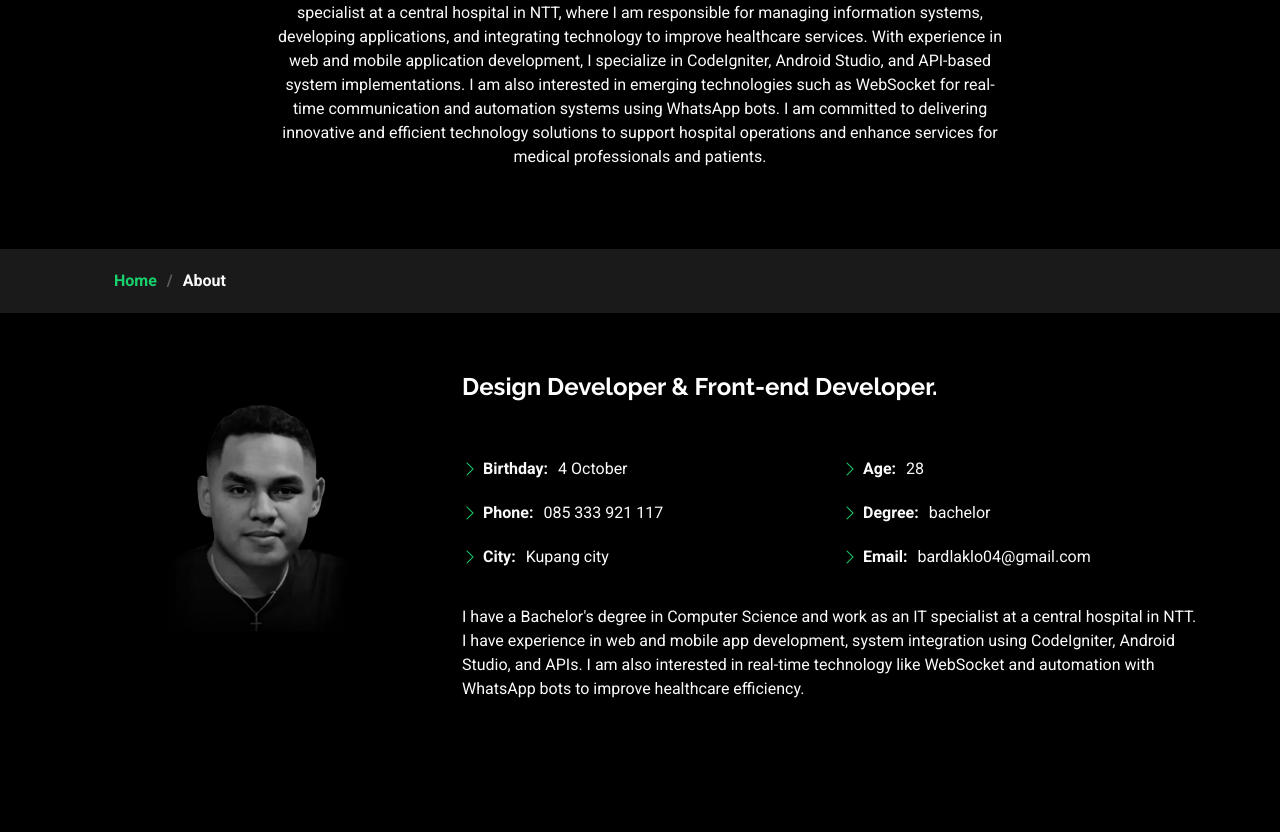
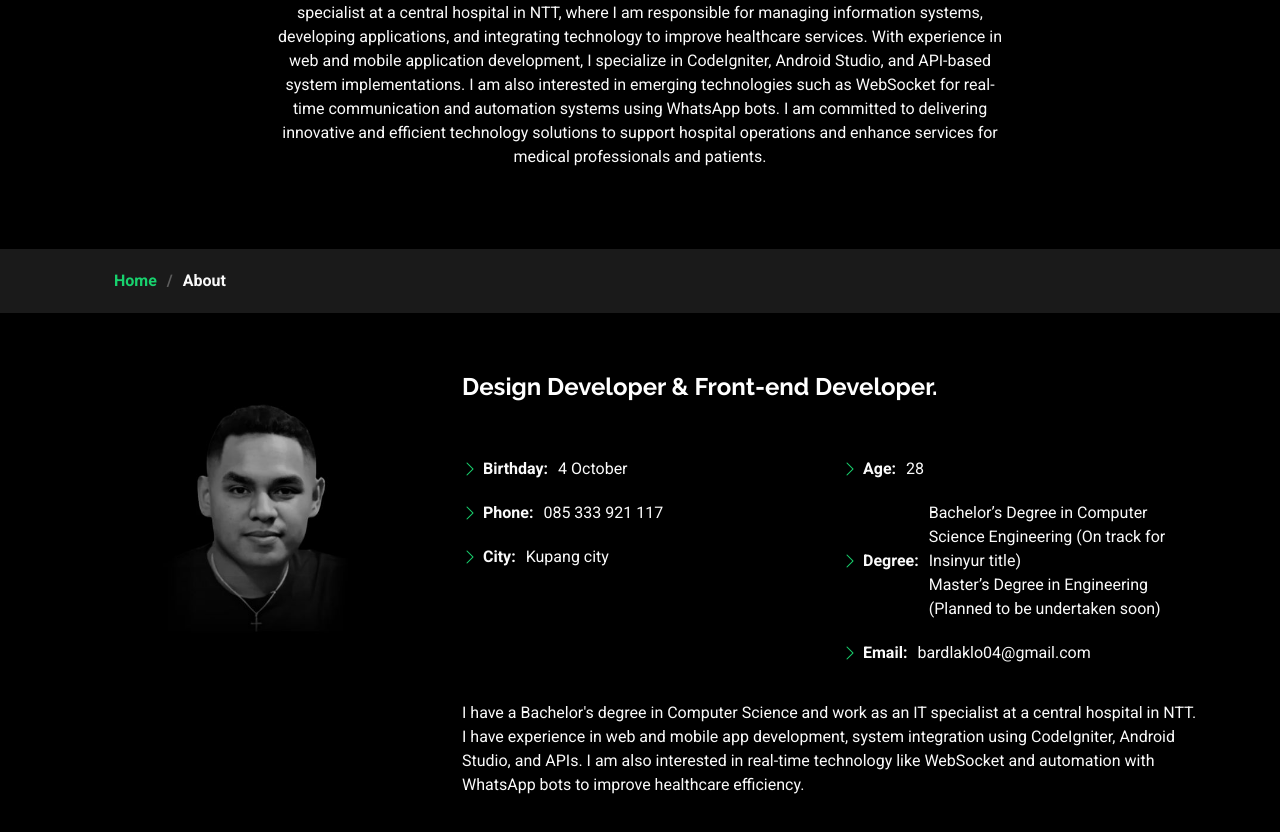
Before and after one commit to Albard244/Abl, a plain HTML site: page about.html in a window 1280 px wide. Shown: the part 238-1070 px from the top of the page. Drawn offline with Linux system fonts and the light colour scheme.

Commit message:
Update about.html

```diff
--- a/about.html
+++ b/about.html
@@ -109,7 +109,13 @@
                 <div class="col-lg-6">
                   <ul>
                     <li><i class="bi bi-chevron-right"></i> <strong>Age:</strong> <span>28</span></li>
-                    <li><i class="bi bi-chevron-right"></i> <strong>Degree:</strong> <span>bachelor</span></li>
+                    <li>
+                      <i class="bi bi-chevron-right"></i> <strong>Degree:</strong>
+                      <span
+                        >Bachelor’s Degree in Computer Science Engineering (On track for Insinyur title)<br />
+                        Master’s Degree in Engineering (Planned to be undertaken soon)</span
+                      >
+                    </li>
                     <li><i class="bi bi-chevron-right"></i> <strong>Email:</strong> <span>bardlaklo04@gmail.com</span></li>
                     <!-- <li><i class="bi bi-chevron-right"></i> <strong>Freelance:</strong> <span>Available</span></li> -->
                   </ul>
```
